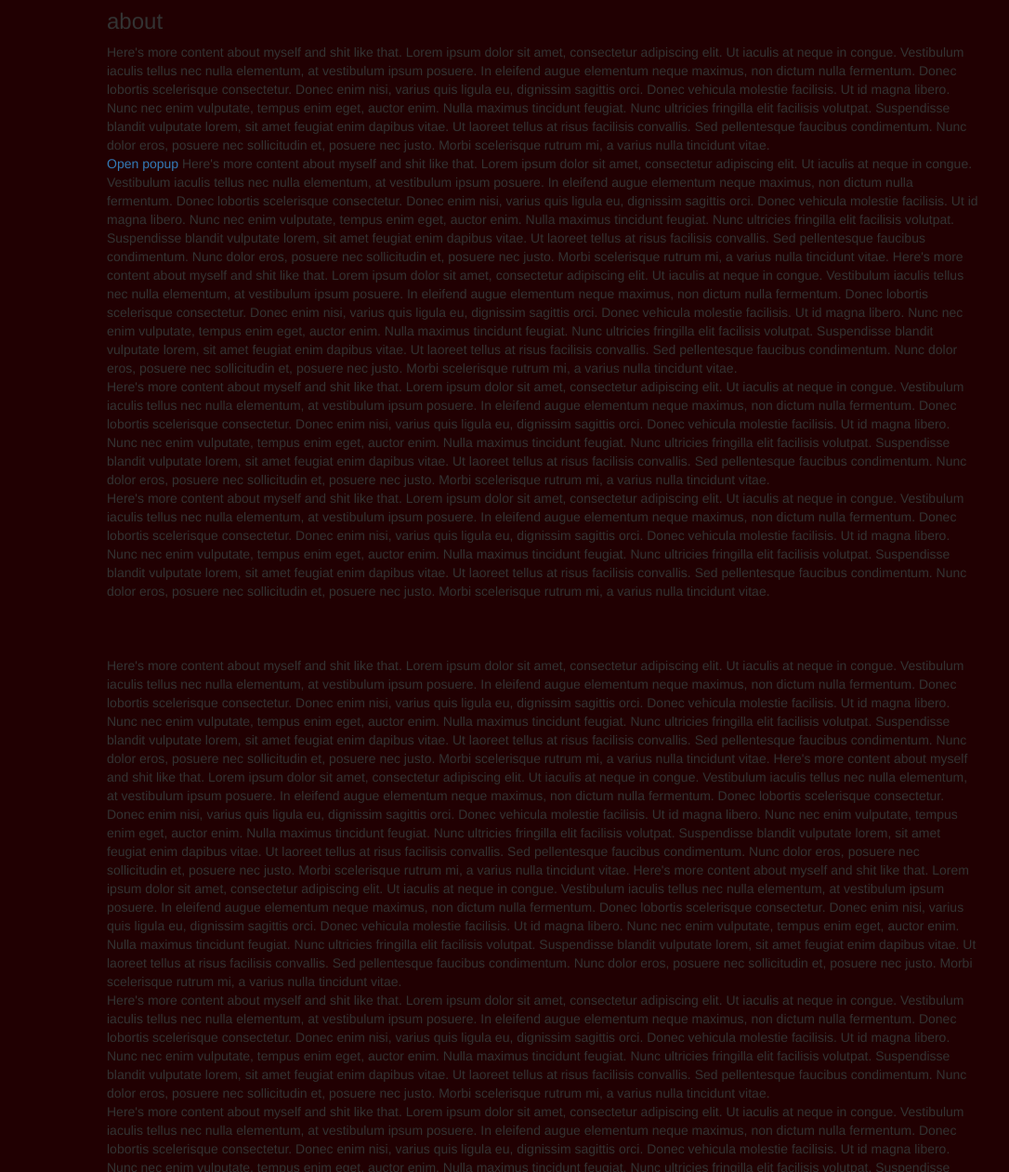
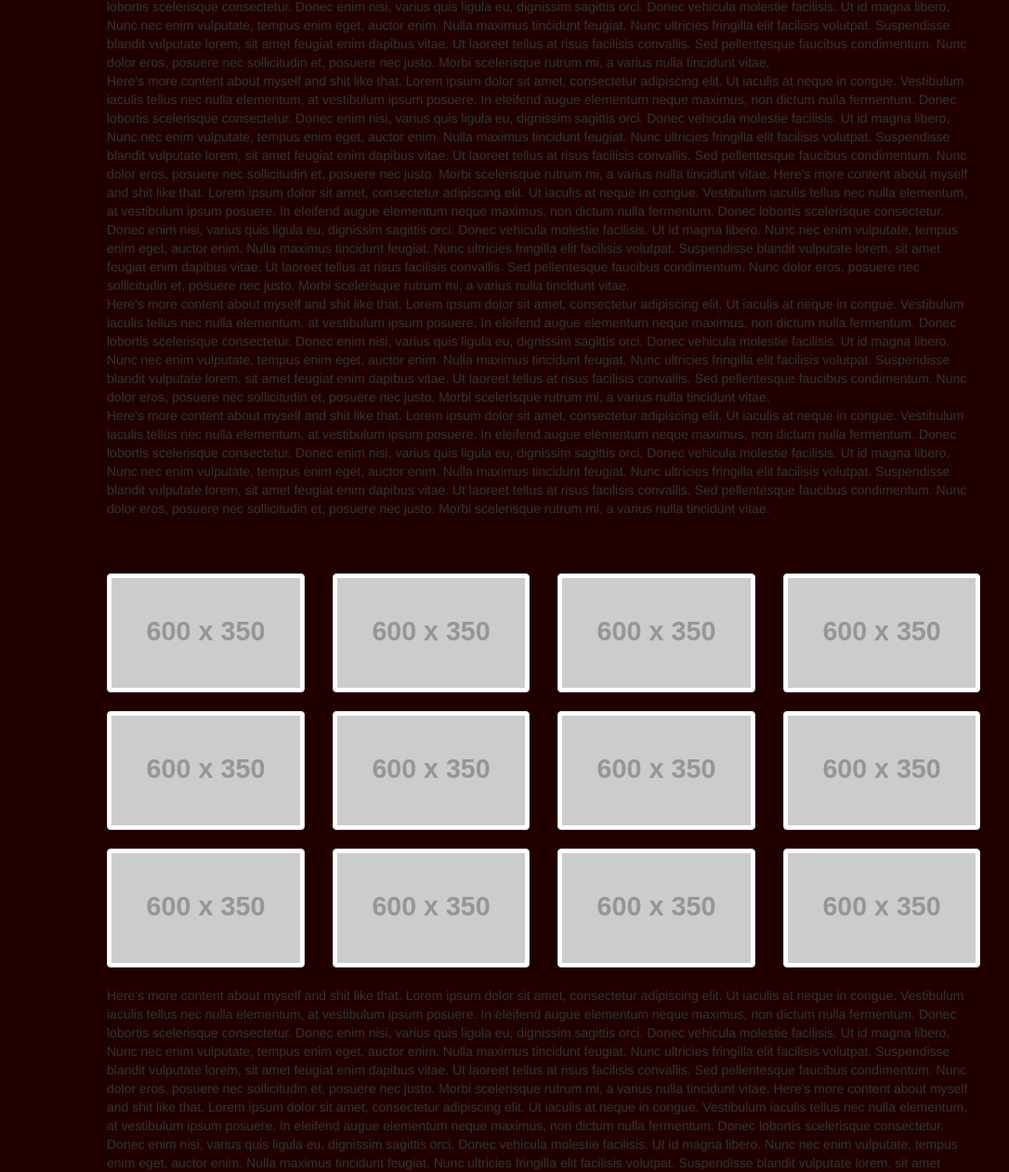
Before and after one commit to fwosh/fwosh.github.io, a plain HTML site: page index.html in a window 1280 px wide. Shown: the part 693-1954 px from the top of the page at 93% size, without its empty margins (55-1141 px from the left). Drawn offline with nearby package versions, Linux system fonts and the light colour scheme; placeholder pictures from the web are drawn by us; files whose address does not match are found by name.

Commit message:
css adjustments

```diff
--- a/css/style.css
+++ b/css/style.css
@@ -122,7 +122,7 @@ h2{
 	width: 100%;
 }
 
-#maincontain {
+#maincontainer {
 	background-color: #210002;
 	position: relative;
 	z-index: 98;
--- a/index.html
+++ b/index.html
@@ -63,14 +63,12 @@
 		<div class="keyart_layer" id="keyart-8" data-speed="100"></div>
 	</div>
 
-	<div id="maincontain">
+	<div id="maincontainer">
 		<div id="main">
 
 			<div class="section" id="about">
-				<h2>BLAH</h2>
-				<h3>about</h3>Here's more content about myself and shit like that. Lorem ipsum dolor sit amet, consectetur adipiscing elit. Ut iaculis at neque in congue. Vestibulum iaculis tellus nec nulla elementum, at vestibulum ipsum posuere. In eleifend augue elementum neque maximus, non dictum nulla fermentum. Donec lobortis scelerisque consectetur. Donec enim nisi, varius quis ligula eu, dignissim sagittis orci. Donec vehicula molestie facilisis. Ut id magna libero. Nunc nec enim vulputate, tempus enim eget, auctor enim. Nulla maximus tincidunt feugiat. Nunc ultricies fringilla elit facilisis volutpat. Suspendisse blandit vulputate lorem, sit amet feugiat enim dapibus vitae. Ut laoreet tellus at risus facilisis convallis. Sed pellentesque faucibus condimentum. Nunc dolor eros, posuere nec sollicitudin et, posuere nec justo. Morbi scelerisque rutrum mi, a varius nulla tincidunt vitae.
+				Here's more content about myself and shit like that. Lorem ipsum dolor sit amet, consectetur adipiscing elit. Ut iaculis at neque in congue. Vestibulum iaculis tellus nec nulla elementum, at vestibulum ipsum posuere. In eleifend augue elementum neque maximus, non dictum nulla fermentum. Donec lobortis scelerisque consectetur. Donec enim nisi, varius quis ligula eu, dignissim sagittis orci. Donec vehicula molestie facilisis. Ut id magna libero. Nunc nec enim vulputate, tempus enim eget, auctor enim. Nulla maximus tincidunt feugiat. Nunc ultricies fringilla elit facilisis volutpat. Suspendisse blandit vulputate lorem, sit amet feugiat enim dapibus vitae. Ut laoreet tellus at risus facilisis convallis. Sed pellentesque faucibus condimentum. Nunc dolor eros, posuere nec sollicitudin et, posuere nec justo. Morbi scelerisque rutrum mi, a varius nulla tincidunt vitae.
 				<br>
-				<a class="test-popup-link" href="images/test7.png">Open popup</a>
 				Here's more content about myself and shit like that. Lorem ipsum dolor sit amet, consectetur adipiscing elit. Ut iaculis at neque in congue. Vestibulum iaculis tellus nec nulla elementum, at vestibulum ipsum posuere. In eleifend augue elementum neque maximus, non dictum nulla fermentum. Donec lobortis scelerisque consectetur. Donec enim nisi, varius quis ligula eu, dignissim sagittis orci. Donec vehicula molestie facilisis. Ut id magna libero. Nunc nec enim vulputate, tempus enim eget, auctor enim. Nulla maximus tincidunt feugiat. Nunc ultricies fringilla elit facilisis volutpat. Suspendisse blandit vulputate lorem, sit amet feugiat enim dapibus vitae. Ut laoreet tellus at risus facilisis convallis. Sed pellentesque faucibus condimentum. Nunc dolor eros, posuere nec sollicitudin et, posuere nec justo. Morbi scelerisque rutrum mi, a varius nulla tincidunt vitae.
 				Here's more content about myself and shit like that. Lorem ipsum dolor sit amet, consectetur adipiscing elit. Ut iaculis at neque in congue. Vestibulum iaculis tellus nec nulla elementum, at vestibulum ipsum posuere. In eleifend augue elementum neque maximus, non dictum nulla fermentum. Donec lobortis scelerisque consectetur. Donec enim nisi, varius quis ligula eu, dignissim sagittis orci. Donec vehicula molestie facilisis. Ut id magna libero. Nunc nec enim vulputate, tempus enim eget, auctor enim. Nulla maximus tincidunt feugiat. Nunc ultricies fringilla elit facilisis volutpat. Suspendisse blandit vulputate lorem, sit amet feugiat enim dapibus vitae. Ut laoreet tellus at risus facilisis convallis. Sed pellentesque faucibus condimentum. Nunc dolor eros, posuere nec sollicitudin et, posuere nec justo. Morbi scelerisque rutrum mi, a varius nulla tincidunt vitae.
 				<br>
@@ -80,6 +78,21 @@
 			</div>
 
 			<div class="section" id ="work">
+					<div class="row">
+						<div class="col-lg-3 col-sm-4 col-6"><a class="test-popup-link" href="#" title="Image 1"><img src="//placehold.it/600x350" class="thumbnail img-responsive"></a></div>
+						<div class="col-lg-3 col-sm-4 col-6"><a class="test-popup-link" href="#" title="Image 2"><img src="//placehold.it/600x350/2255EE" class="thumbnail img-responsive"></a></div>
+						<div class="col-lg-3 col-sm-4 col-6"><a class="test-popup-link" href="#" title="Image 3"><img src="//placehold.it/600x350/449955/FFF" class="thumbnail img-responsive"></a></div>
+						<div class="col-lg-3 col-sm-4 col-6"><a class="test-popup-link" href="#" title="Image 4"><img src="//placehold.it/600x350/992233" class="thumbnail img-responsive"></a></div>
+						<div class="col-lg-3 col-sm-4 col-6"><a class="test-popup-link" href="#" title="Image 5"><img src="//placehold.it/600x350/2255EE" class="thumbnail img-responsive"></a></div>
+						<div class="col-lg-3 col-sm-4 col-6"><a class="test-popup-link" href="#" title="Image 6"><img src="//placehold.it/600x350/449955/FFF" class="thumbnail img-responsive"></a></div>
+						<div class="col-lg-3 col-sm-4 col-6"><a class="test-popup-link" href="#" title="Image 8"><img src="//placehold.it/600x350/777" class="thumbnail img-responsive"></a></div>
+						<div class="col-lg-3 col-sm-4 col-6"><a class="test-popup-link" href="#" title="Image 9"><img src="//placehold.it/600x350/992233" class="thumbnail img-responsive"></a></div>
+						<div class="col-lg-3 col-sm-4 col-6"><a class="test-popup-link" href="#" title="Image 10"><img src="//placehold.it/600x350/EEE" class="thumbnail img-responsive"></a></div>
+						<div class="col-lg-3 col-sm-4 col-6"><a class="test-popup-link" href="#" title="Image 11"><img src="//placehold.it/600x350/449955/FFF" class="thumbnail img-responsive"></a></div>
+						<div class="col-lg-3 col-sm-4 col-6"><a class="test-popup-link" href="#" title="Image 12"><img src="//placehold.it/600x350/DDD" class="thumbnail img-responsive"></a></div>
+						<div class="col-lg-3 col-sm-4 col-6"><a class="test-popup-link" href="#" title="Image 13"><img src="//placehold.it/600x350/992233" class="thumbnail img-responsive"></a></div>
+					</div>
+
 					Here's more content about myself and shit like that. Lorem ipsum dolor sit amet, consectetur adipiscing elit. Ut iaculis at neque in congue. Vestibulum iaculis tellus nec nulla elementum, at vestibulum ipsum posuere. In eleifend augue elementum neque maximus, non dictum nulla fermentum. Donec lobortis scelerisque consectetur. Donec enim nisi, varius quis ligula eu, dignissim sagittis orci. Donec vehicula molestie facilisis. Ut id magna libero. Nunc nec enim vulputate, tempus enim eget, auctor enim. Nulla maximus tincidunt feugiat. Nunc ultricies fringilla elit facilisis volutpat. Suspendisse blandit vulputate lorem, sit amet feugiat enim dapibus vitae. Ut laoreet tellus at risus facilisis convallis. Sed pellentesque faucibus condimentum. Nunc dolor eros, posuere nec sollicitudin et, posuere nec justo. Morbi scelerisque rutrum mi, a varius nulla tincidunt vitae.
 					Here's more content about myself and shit like that. Lorem ipsum dolor sit amet, consectetur adipiscing elit. Ut iaculis at neque in congue. Vestibulum iaculis tellus nec nulla elementum, at vestibulum ipsum posuere. In eleifend augue elementum neque maximus, non dictum nulla fermentum. Donec lobortis scelerisque consectetur. Donec enim nisi, varius quis ligula eu, dignissim sagittis orci. Donec vehicula molestie facilisis. Ut id magna libero. Nunc nec enim vulputate, tempus enim eget, auctor enim. Nulla maximus tincidunt feugiat. Nunc ultricies fringilla elit facilisis volutpat. Suspendisse blandit vulputate lorem, sit amet feugiat enim dapibus vitae. Ut laoreet tellus at risus facilisis convallis. Sed pellentesque faucibus condimentum. Nunc dolor eros, posuere nec sollicitudin et, posuere nec justo. Morbi scelerisque rutrum mi, a varius nulla tincidunt vitae.
 					Here's more content about myself and shit like that. Lorem ipsum dolor sit amet, consectetur adipiscing elit. Ut iaculis at neque in congue. Vestibulum iaculis tellus nec nulla elementum, at vestibulum ipsum posuere. In eleifend augue elementum neque maximus, non dictum nulla fermentum. Donec lobortis scelerisque consectetur. Donec enim nisi, varius quis ligula eu, dignissim sagittis orci. Donec vehicula molestie facilisis. Ut id magna libero. Nunc nec enim vulputate, tempus enim eget, auctor enim. Nulla maximus tincidunt feugiat. Nunc ultricies fringilla elit facilisis volutpat. Suspendisse blandit vulputate lorem, sit amet feugiat enim dapibus vitae. Ut laoreet tellus at risus facilisis convallis. Sed pellentesque faucibus condimentum. Nunc dolor eros, posuere nec sollicitudin et, posuere nec justo. Morbi scelerisque rutrum mi, a varius nulla tincidunt vitae.		<br>
@@ -87,6 +100,8 @@
 					Here's more content about myself and shit like that. Lorem ipsum dolor sit amet, consectetur adipiscing elit. Ut iaculis at neque in congue. Vestibulum iaculis tellus nec nulla elementum, at vestibulum ipsum posuere. In eleifend augue elementum neque maximus, non dictum nulla fermentum. Donec lobortis scelerisque consectetur. Donec enim nisi, varius quis ligula eu, dignissim sagittis orci. Donec vehicula molestie facilisis. Ut id magna libero. Nunc nec enim vulputate, tempus enim eget, auctor enim. Nulla maximus tincidunt feugiat. Nunc ultricies fringilla elit facilisis volutpat. Suspendisse blandit vulputate lorem, sit amet feugiat enim dapibus vitae. Ut laoreet tellus at risus facilisis convallis. Sed pellentesque faucibus condimentum. Nunc dolor eros, posuere nec sollicitudin et, posuere nec justo. Morbi scelerisque rutrum mi, a varius nulla tincidunt vitae.		<br>
 					Here's more content about myself and shit like that. Lorem ipsum dolor sit amet, consectetur adipiscing elit. Ut iaculis at neque in congue. Vestibulum iaculis tellus nec nulla elementum, at vestibulum ipsum posuere. In eleifend augue elementum neque maximus, non dictum nulla fermentum. Donec lobortis scelerisque consectetur. Donec enim nisi, varius quis ligula eu, dignissim sagittis orci. Donec vehicula molestie facilisis. Ut id magna libero. Nunc nec enim vulputate, tempus enim eget, auctor enim. Nulla maximus tincidunt feugiat. Nunc ultricies fringilla elit facilisis volutpat. Suspendisse blandit vulputate lorem, sit amet feugiat enim dapibus vitae. Ut laoreet tellus at risus facilisis convallis. Sed pellentesque faucibus condimentum. Nunc dolor eros, posuere nec sollicitudin et, posuere nec justo. Morbi scelerisque rutrum mi, a varius nulla tincidunt vitae.		<br>
 					Here's more content about myself and shit like that. Lorem ipsum dolor sit amet, consectetur adipiscing elit. Ut iaculis at neque in congue. Vestibulum iaculis tellus nec nulla elementum, at vestibulum ipsum posuere. In eleifend augue elementum neque maximus, non dictum nulla fermentum. Donec lobortis scelerisque consectetur. Donec enim nisi, varius quis ligula eu, dignissim sagittis orci. Donec vehicula molestie facilisis. Ut id magna libero. Nunc nec enim vulputate, tempus enim eget, auctor enim. Nulla maximus tincidunt feugiat. Nunc ultricies fringilla elit facilisis volutpat. Suspendisse blandit vulputate lorem, sit amet feugiat enim dapibus vitae. Ut laoreet tellus at risus facilisis convallis. Sed pellentesque faucibus condimentum. Nunc dolor eros, posuere nec sollicitudin et, posuere nec justo. Morbi scelerisque rutrum mi, a varius nulla tincidunt vitae.
+
+
 				</div>
 
 				<div class="section" id ="contact">
--- a/js/magnify-popup.js
+++ b/js/magnify-popup.js
@@ -620,7 +620,3 @@
 		}
 	}), A()
 })
-
-$(document).ready(function() {
-  $('.image-link').magnificPopup({type:'image'});
-});
```
Lines whose indentation alone changed are shown as unchanged.
